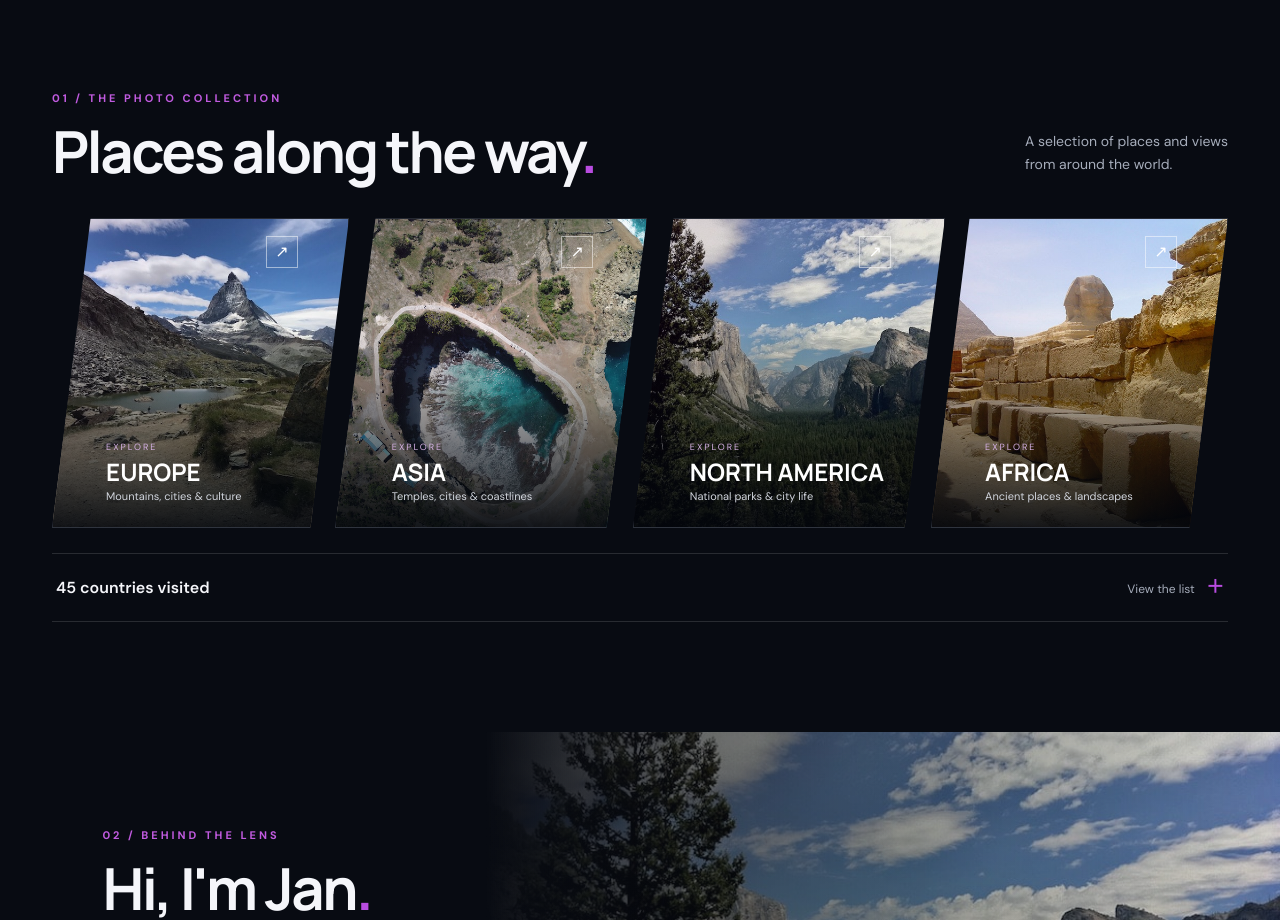
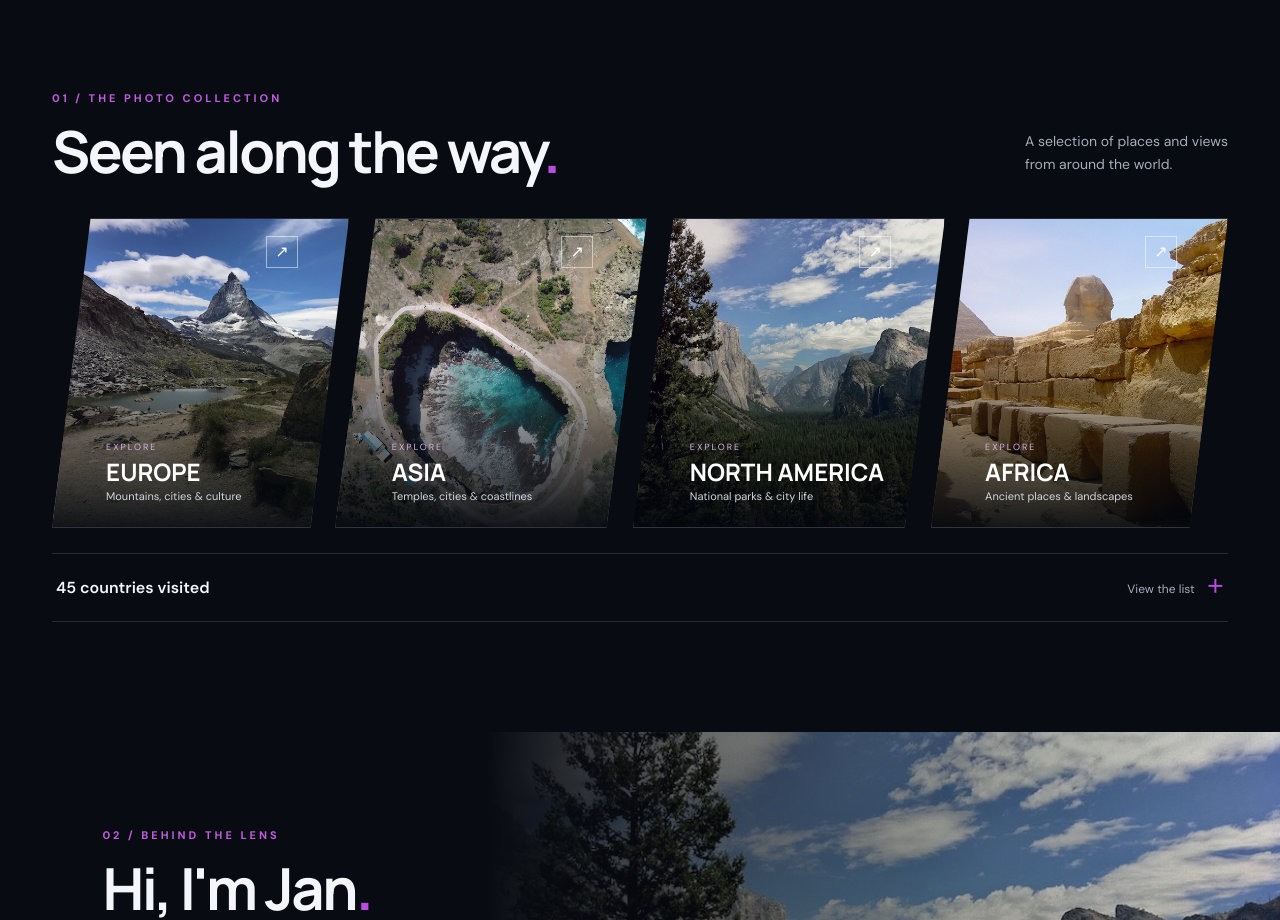
Before and after one commit to sjan87/js, a plain HTML site: page index.html in a window 1280 px wide. Shown: the part 820-1740 px from the top of the page. Drawn offline with Linux system fonts and the light colour scheme.

Commit message:
Seen along the way.

```diff
--- a/index.html
+++ b/index.html
@@ -47,7 +47,7 @@
 
     <section class="section photos-section" id="photos">
       <div class="section-heading">
-        <div><p class="section-kicker">01 / THE PHOTO COLLECTION</p><h2>Places along the way<span>.</span></h2></div>
+        <div><p class="section-kicker">01 / THE PHOTO COLLECTION</p><h2>Seen along the way<span>.</span></h2></div>
         <p class="section-aside">A selection of places and views<br>from around the world.</p>
       </div>
       <div class="region-grid"><button class="region-card" type="button" data-region="Europe" aria-expanded="false">
```
